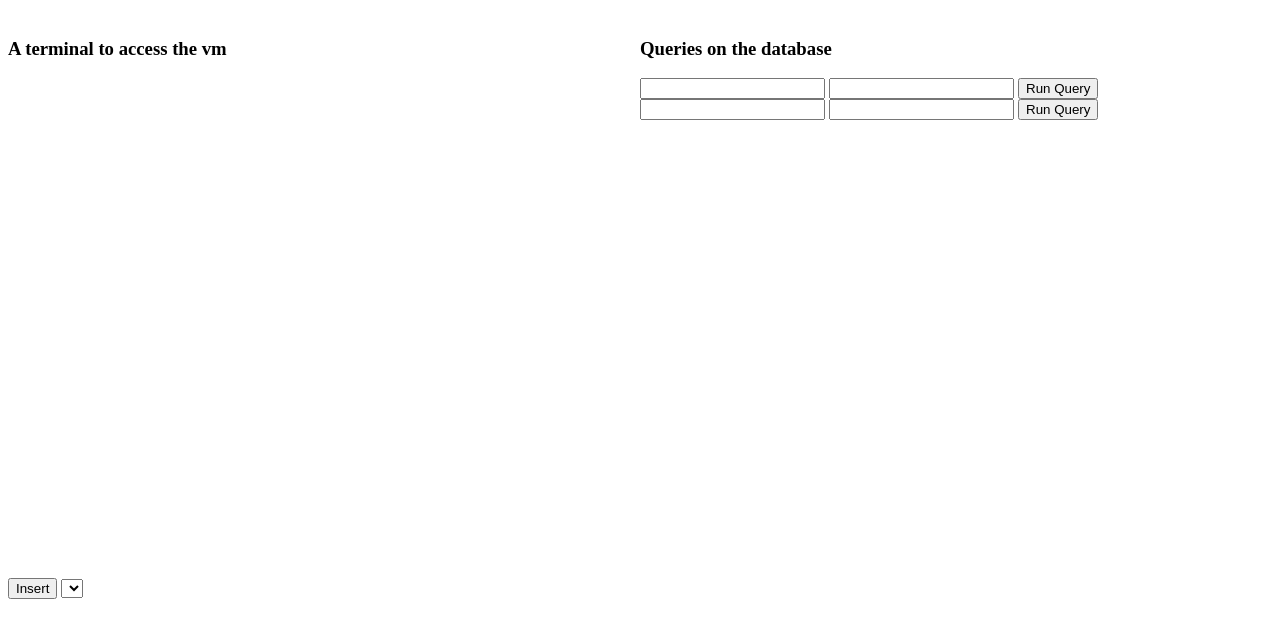
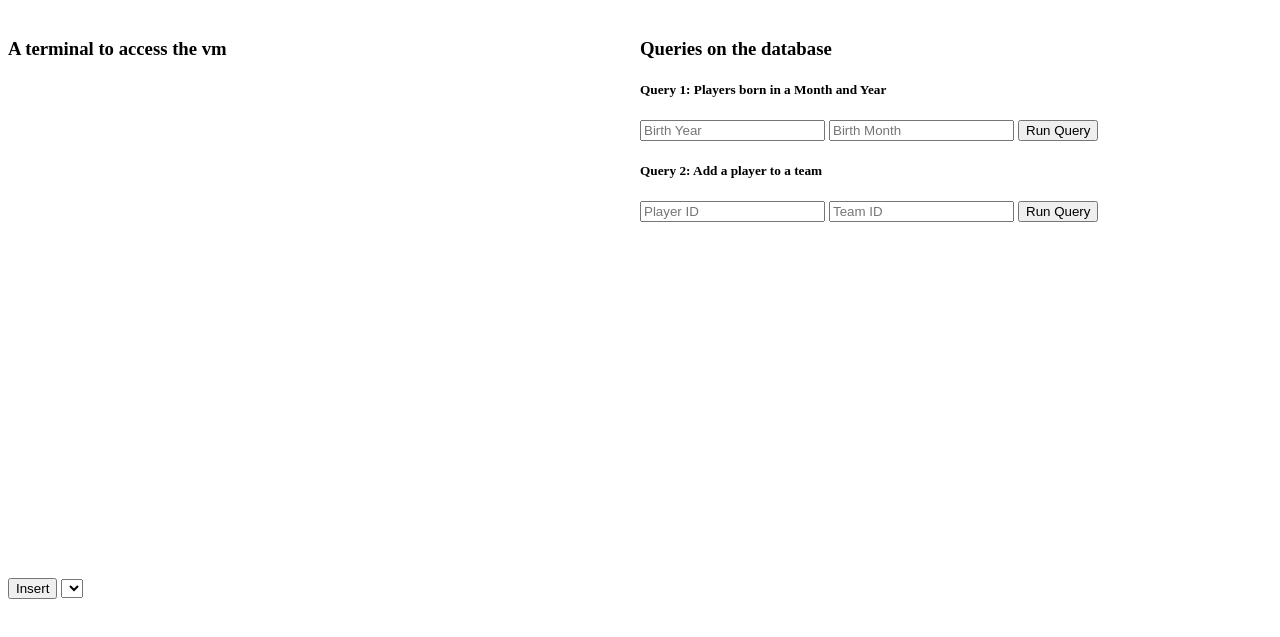
Before and after one commit to benja1006/CS373DatabasesProject, a website with bundled scripts: page webpages/index.html in a window 1280 px wide. Shown: the part 61-698 px from the top of the page. Built offline with nearby package versions, Linux system fonts and the light colour scheme; files whose address does not match are found by name.

Commit message:
updated run so that it opens web browser after waiting. Query form good

```diff
--- a/webpages/index.html
+++ b/webpages/index.html
@@ -24,14 +24,16 @@
     <div class='column'>
       <h3> Queries on the database </h3>
       <!-- Insert Buttons for two queries -->
+      <h5>Query 1: Players born in a Month and Year </h5>
       <form>
-        <input type="text" id="Q1year" name="year">
-        <input type="text" id="Q1month" name="month">
+        <input type="text" id="Q1year" name="year" placeholder="Birth Year">
+        <input type="text" id="Q1month" name="month" placeholder="Birth Month">
         <input id="Q1" type="button" value="Run Query">
       </form>
+      <h5>Query 2: Add a player to a team</h5>
       <form>
-        <input type="text" id="Q2player_id" name="player_id">
-        <input type="text" id="Q2team_id" name="team_id">
+        <input type="text" id="Q2player_id" name="player_id" placeholder="Player ID">
+        <input type="text" id="Q2team_id" name="team_id" placeholder="Team ID">
         <input id="Q2" type="button" value="Run Query">
       </form>
     </div>
```
Also changed, not shown: 1 other file.
